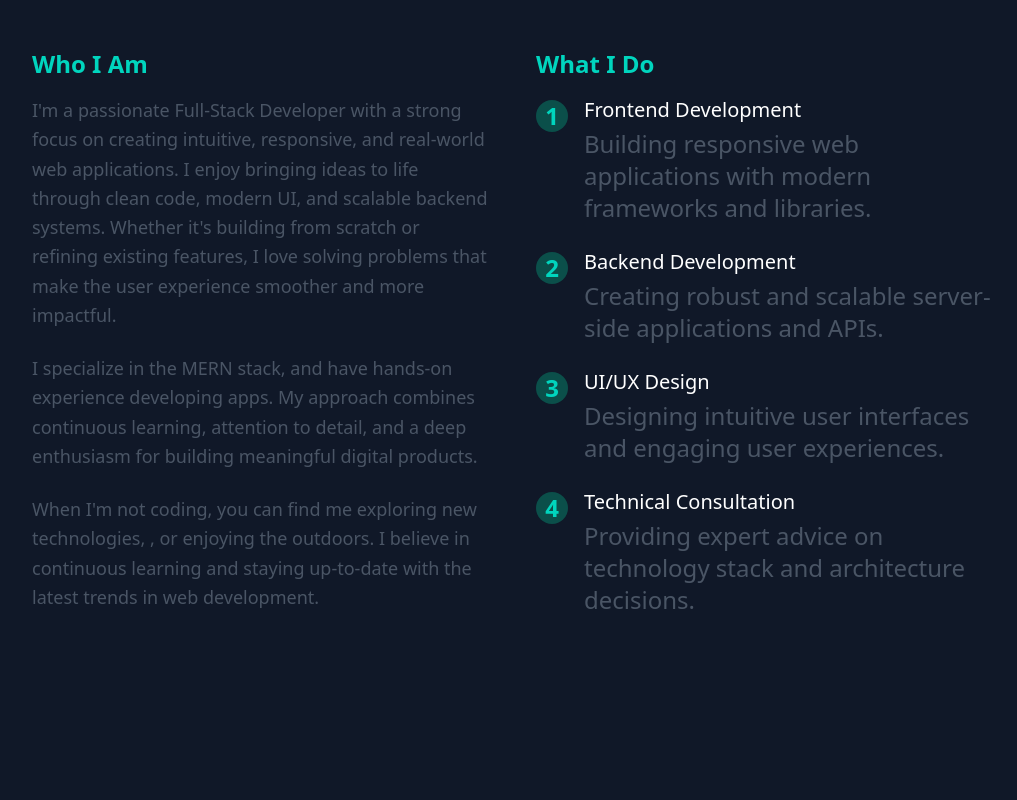
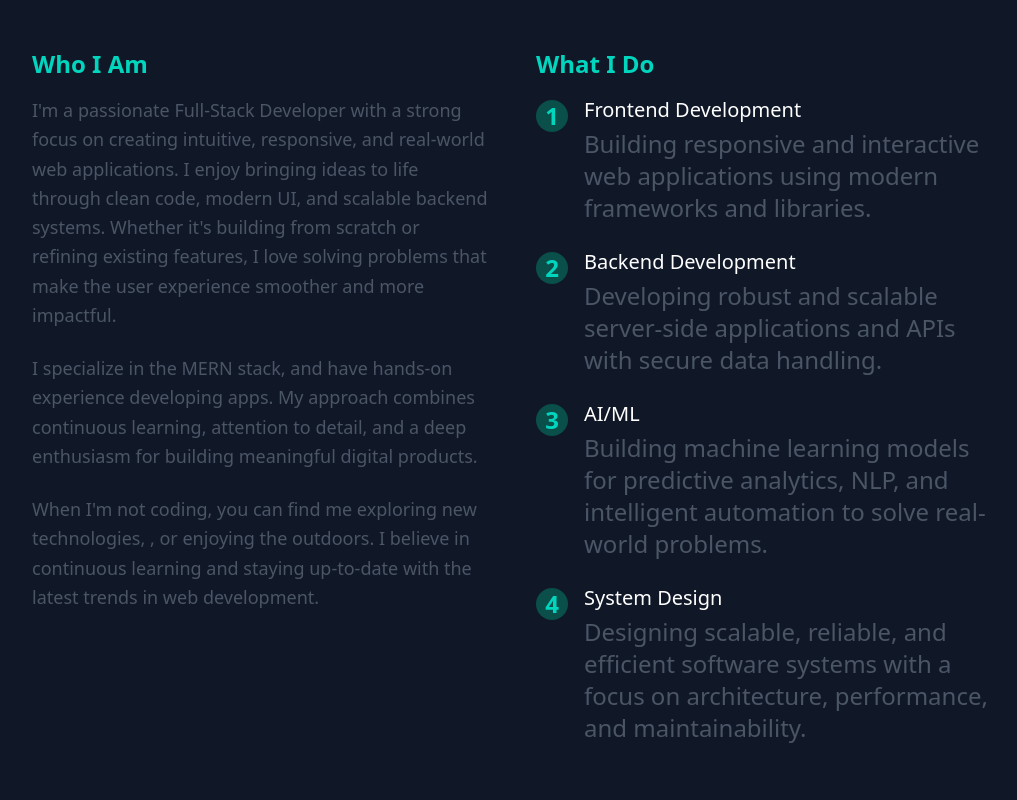
Before and after one commit to muskaan-gupta/portfolio, a React (Vite) app: page / in a window 1280 px wide. Shown: the part 880-1680 px from the top of the page, without its empty margins (256-1273 px from the left). Built offline with nearby package versions, Linux system fonts and the light colour scheme; no server answers.

Commit message:
added recent certifications

```diff
--- a/src/components/About.tsx
+++ b/src/components/About.tsx
@@ -55,19 +55,19 @@ const About: React.FC<AboutProps> = ({ darkMode }) => {
             {[
               {
                 title: 'Frontend Development',
-                description: 'Building responsive web applications with modern frameworks and libraries.',
+                description: 'Building responsive and interactive web applications using modern frameworks and libraries.',
               },
               {
                 title: 'Backend Development',
-                description: 'Creating robust and scalable server-side applications and APIs.',
+                description: 'Developing robust and scalable server-side applications and APIs with secure data handling.',
               },
               {
-                title: 'UI/UX Design',
-                description: 'Designing intuitive user interfaces and engaging user experiences.',
+                title: 'AI/ML',
+                description: 'Building machine learning models for predictive analytics, NLP, and intelligent automation to solve real-world problems.',
               },
               {
-                title: 'Technical Consultation',
-                description: 'Providing expert advice on technology stack and architecture decisions.',
+                title: 'System Design',
+                description: 'Designing scalable, reliable, and efficient software systems with a focus on architecture, performance, and maintainability.',
               },
             ].map((item, index) => (
               <div key={index} className="flex">
--- a/src/components/Education.tsx
+++ b/src/components/Education.tsx
@@ -47,7 +47,7 @@ const Education: React.FC<EducationProps> = ({ darkMode }) => {
       url: 'https://drive.google.com/file/d/1xaxq3qAnELC9y-zdfdVj_WeMk8-qXGOt/view?usp=sharing',
     },
     {
-      title: ' Object Oriented Programming using Python',
+      title: 'Object Oriented Programming using Python',
       issuer: 'Infosys',
       date: 'January 2023',
       url: 'https://drive.google.com/file/d/1eOFJYZwVE8oc97TI6BrChbVmhvhEo3vO/view?usp=sharing',
@@ -65,10 +65,10 @@ const Education: React.FC<EducationProps> = ({ darkMode }) => {
       url: 'https://drive.google.com/file',
     },
      {
-      title: 'Introduction to Data Science',
-      issuer: 'Infosys',
-      date: 'August 2024',
-      url: 'https://drive.google.com/file/d/1T7wiSDwTSlQTMHPJBs5_gZPDYz092JXt/view?usp=sharing',
+      title: 'Agile and Scrum Master',
+      issuer: 'SimpliLearn',
+      date: 'Aug 2025',
+      url: '#',
     },
 
   ];
```
